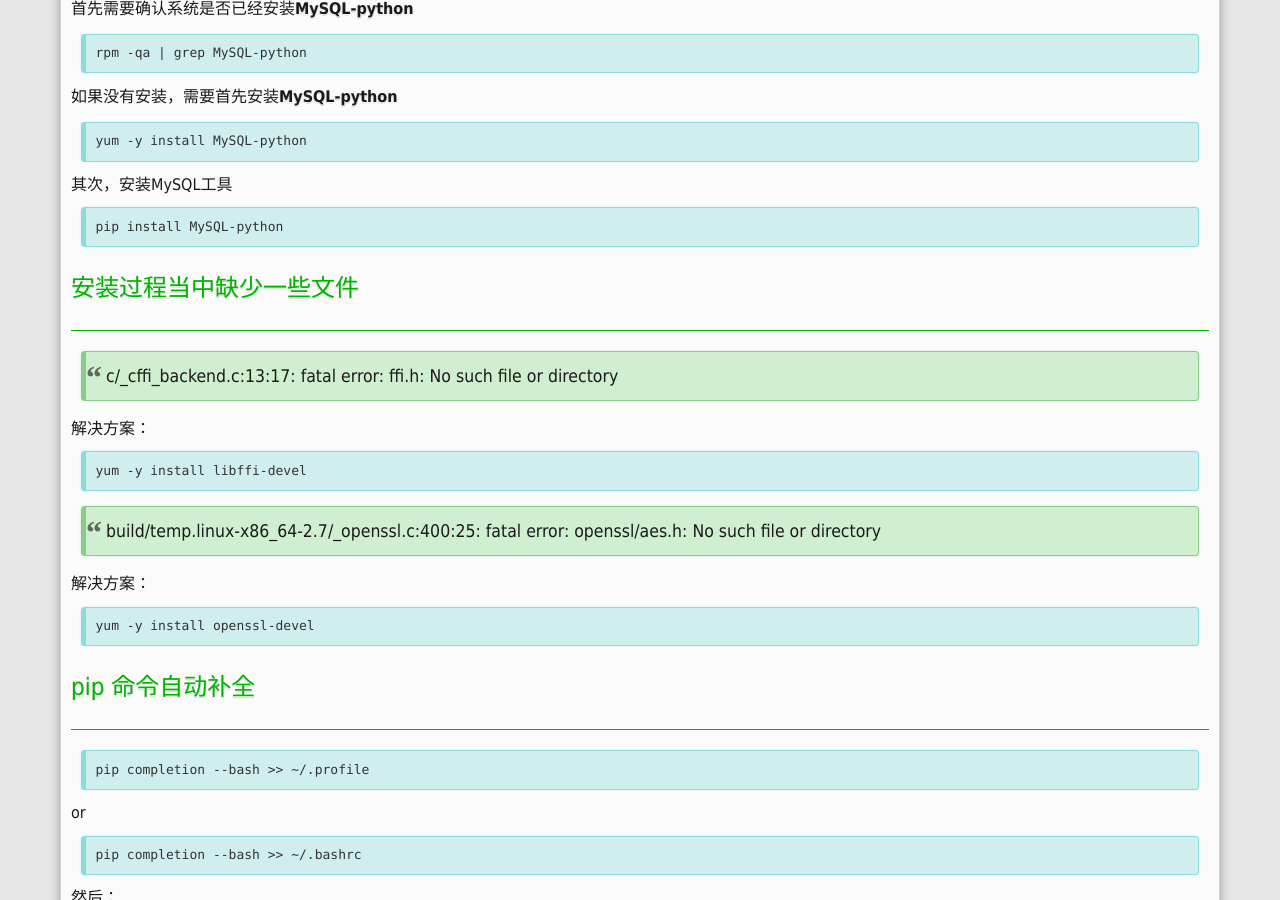
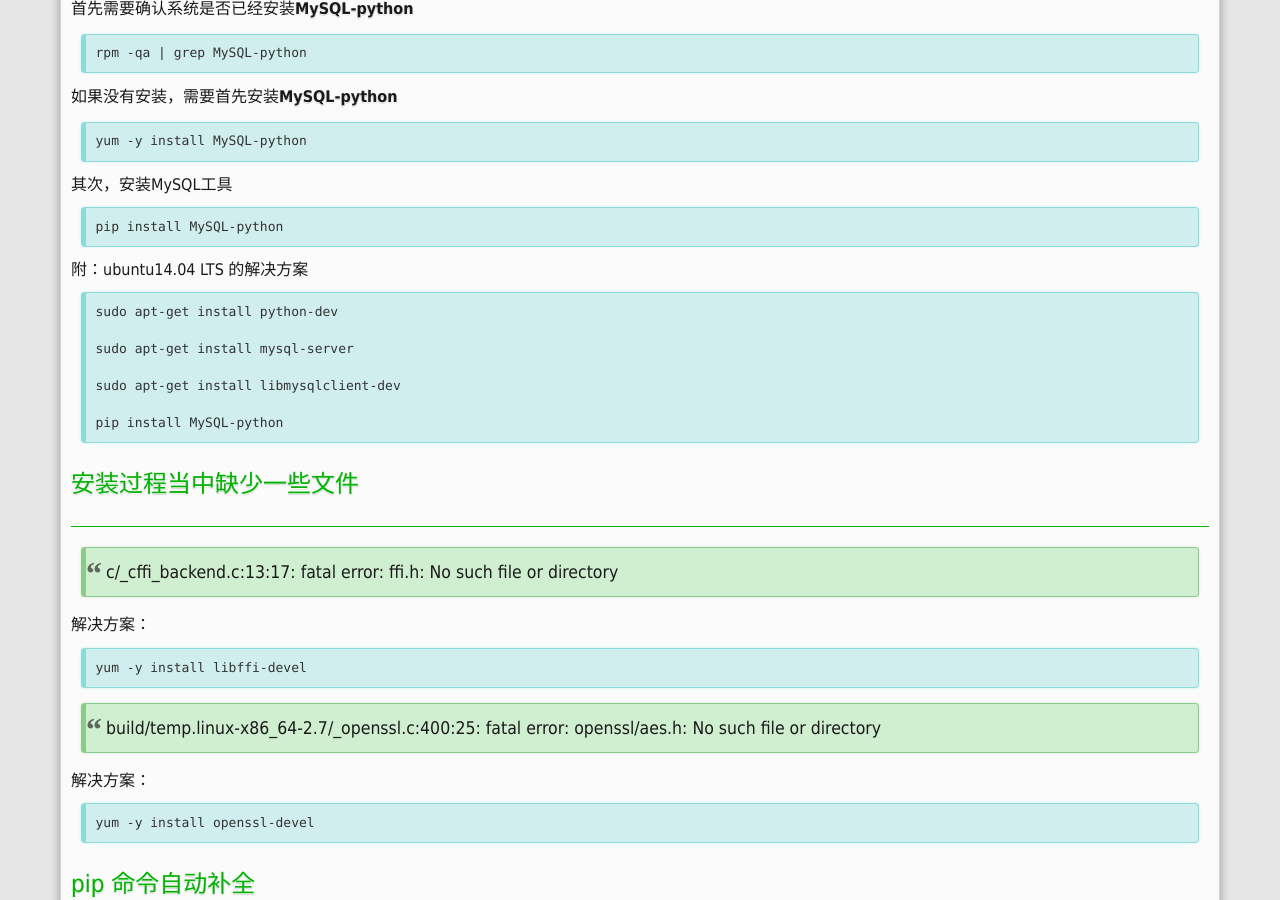
Before and after one commit to YHM07/yhm07.github.io, a Jekyll site: the page built from _posts/2015-09-17-pip-install.md, in a window 1280 px wide and 900 px high, scrolled down 1419 px. Built offline with Jekyll 4.4.1, drawn with Linux system fonts in a browser that asks for light colours; Markdown is read by kramdown in place of the engine named in the settings; comment, search, counter and statistics services are not loaded.

Commit message:
ubuntu14.04 安装mysql-python

```diff
--- a/_posts/2015-09-17-pip-install.md
+++ b/_posts/2015-09-17-pip-install.md
@@ -67,6 +67,16 @@
 	yum -y install MySQL-python
 
 其次，安装MySQL工具
+
+	pip install MySQL-python
+
+附：ubuntu14.04 LTS 的解决方案
+
+	sudo apt-get install python-dev
+
+	sudo apt-get install mysql-server
+
+	sudo apt-get install libmysqlclient-dev
 
 	pip install MySQL-python
 
```
